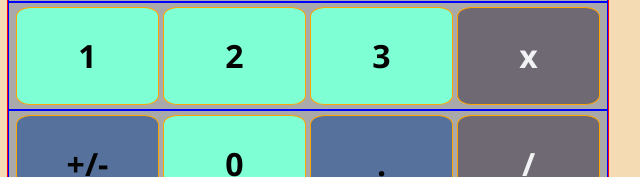
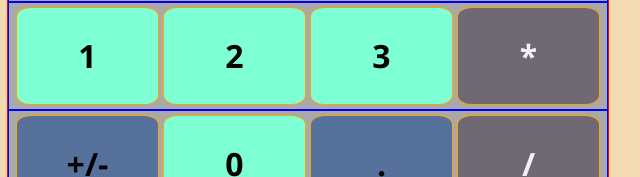
Before and after one commit to KramYengir/basic-calculator, a plain HTML site: page index.html in a window 1280 px wide. Shown: the part 434-611 px from the top of the page, 332-972 px from the left. Drawn offline with Linux system fonts and the light colour scheme.

Commit message:
Change Display of X to * Instead

```diff
--- a/index.html
+++ b/index.html
@@ -32,7 +32,7 @@
             <div class="button">1</div>
             <div class="button">2</div>
             <div class="button">3</div>
-            <div class="button operator">x</div>
+            <div class="button operator">*</div>
         </div>
         <div class="row button-row">
             <div class="button function">+/-</div>
```
